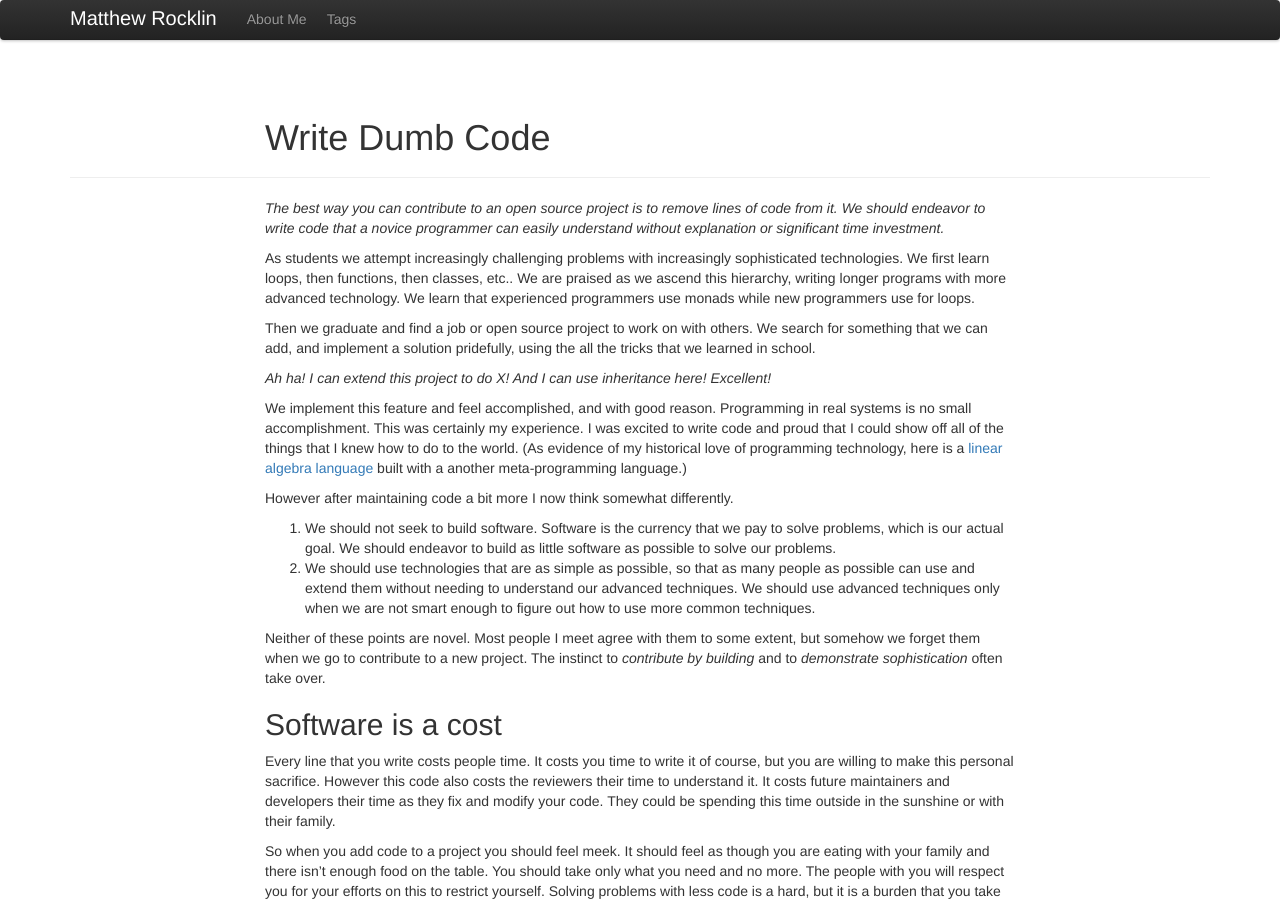
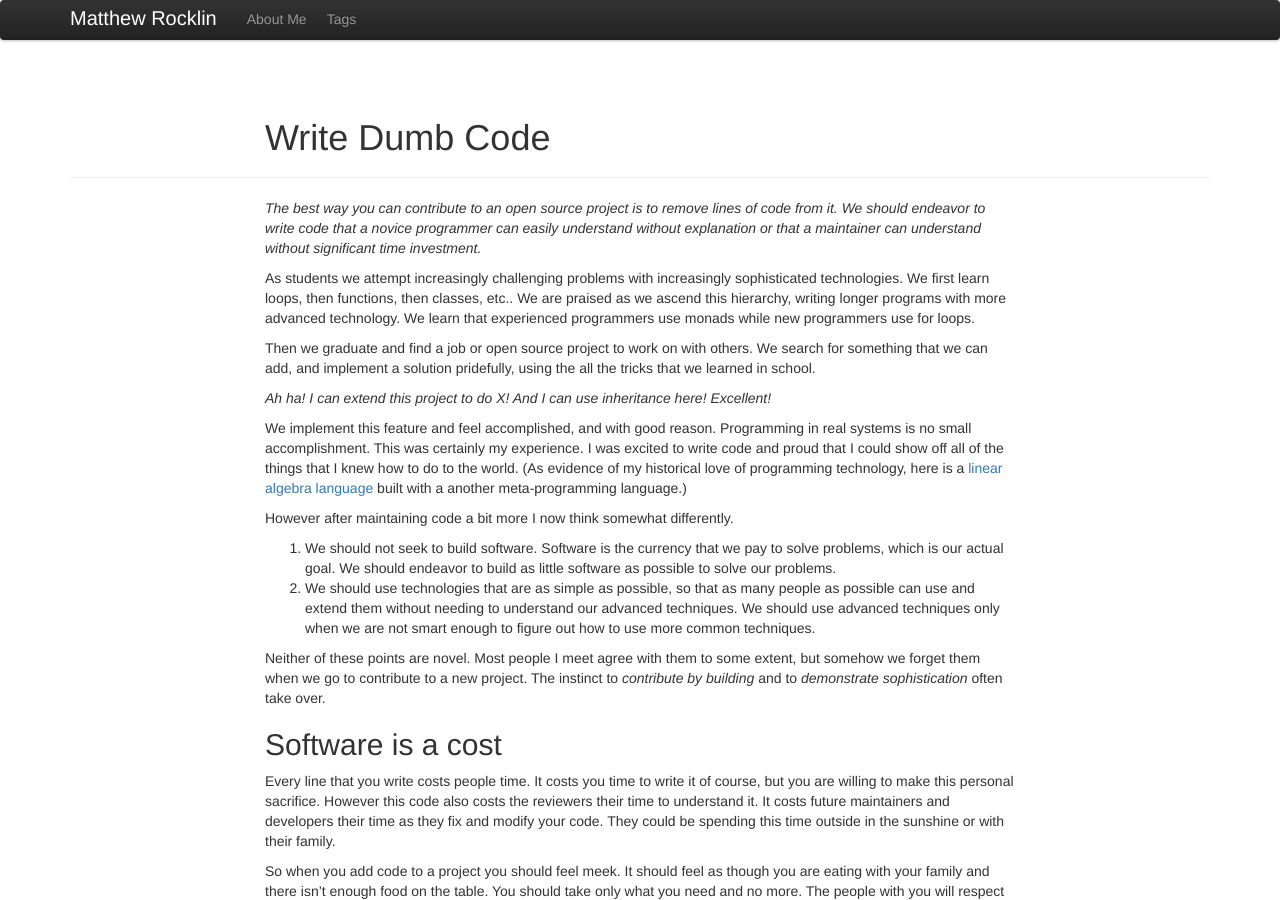
Before and after one commit to besyskymnbk/blog, a Jekyll site: the page built from _posts/work/2018-01-27-write-dumb-code.md, in a window 1280 px wide and 900 px high. Built offline with Jekyll 4.4.1, drawn with Linux system fonts in a browser that asks for light colours; comment, search, counter and statistics services are not loaded.

Commit message:
live dumb

```diff
--- a/_posts/work/2018-01-27-write-dumb-code.md
+++ b/_posts/work/2018-01-27-write-dumb-code.md
@@ -10,7 +9,8 @@ theme: twitter
 
 *The best way you can contribute to an open source project is to remove lines of code from it.*
 *We should endeavor to write code that a novice programmer can easily
-understand without explanation or significant time investment.*
+understand without explanation or that a maintainer can understand without
+significant time investment.*
 
 As students we attempt increasingly challenging problems with increasingly
 sophisticated technologies.  We first learn loops, then functions, then
```
Also changed, not shown: other parts of _posts/work/2018-01-27-write-dumb-code.md (+0 -1 lines).
